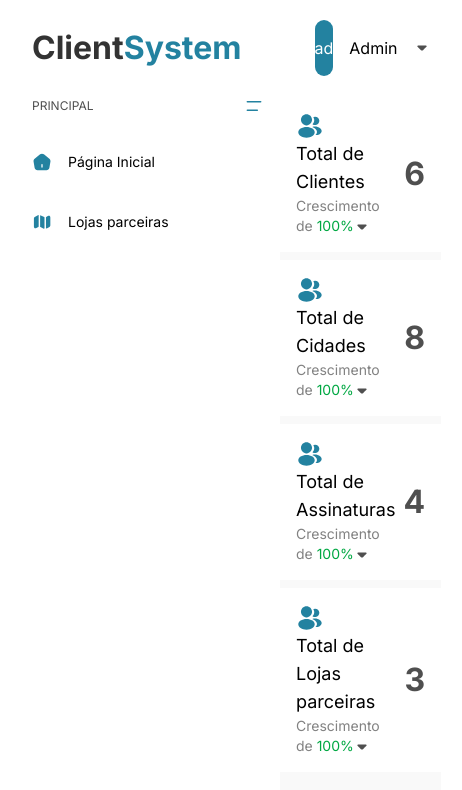
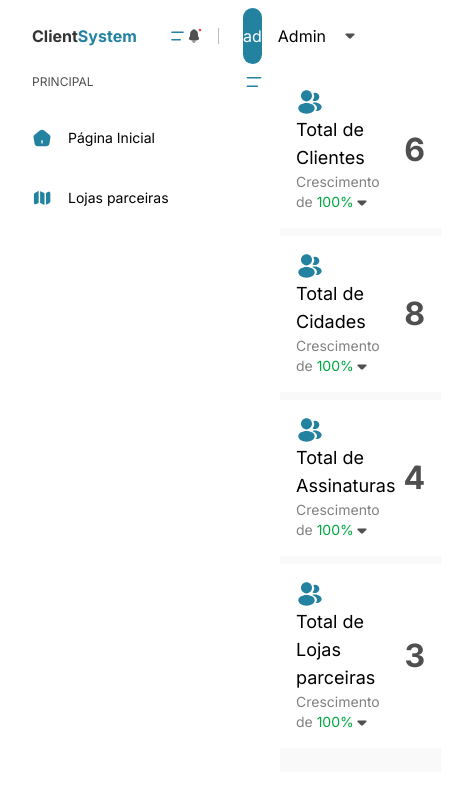
Before and after one commit to joselisboaa/Agility-Desafio, a Next.js app: page /home in a window 390 px wide. Shown: the top 790 px of the page, 462 px wide, since content can reach past the window. Built offline with nearby package versions, Linux system fonts and the light colour scheme; no server answers; data requests are answered from the project's data file.

Commit message:
feat: responsive logo

```diff
--- a/src/components/Logo/index.tsx
+++ b/src/components/Logo/index.tsx
@@ -6,7 +6,7 @@ interface ILogoProps {
 
 export const Logo: React.FC<ILogoProps> = ({ styles }) => {
   return (
-    <h1 className={classNames("text-[2rem] font-bold text-primary-dark", styles)}>
+    <h1 className={classNames("text-[1rem] md:text-[2rem] font-bold text-primary-dark", styles)}>
       Client
       <span className="text-primary">System</span>
     </h1>
```
